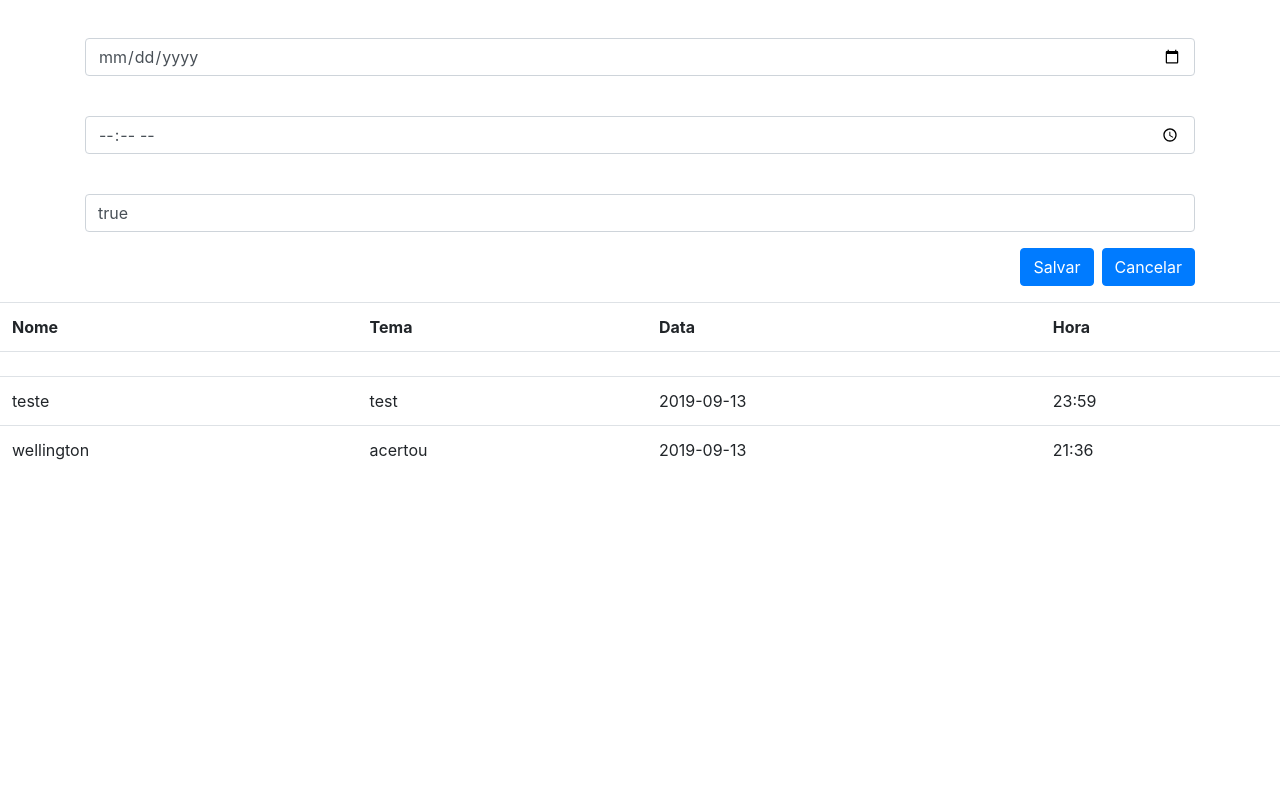
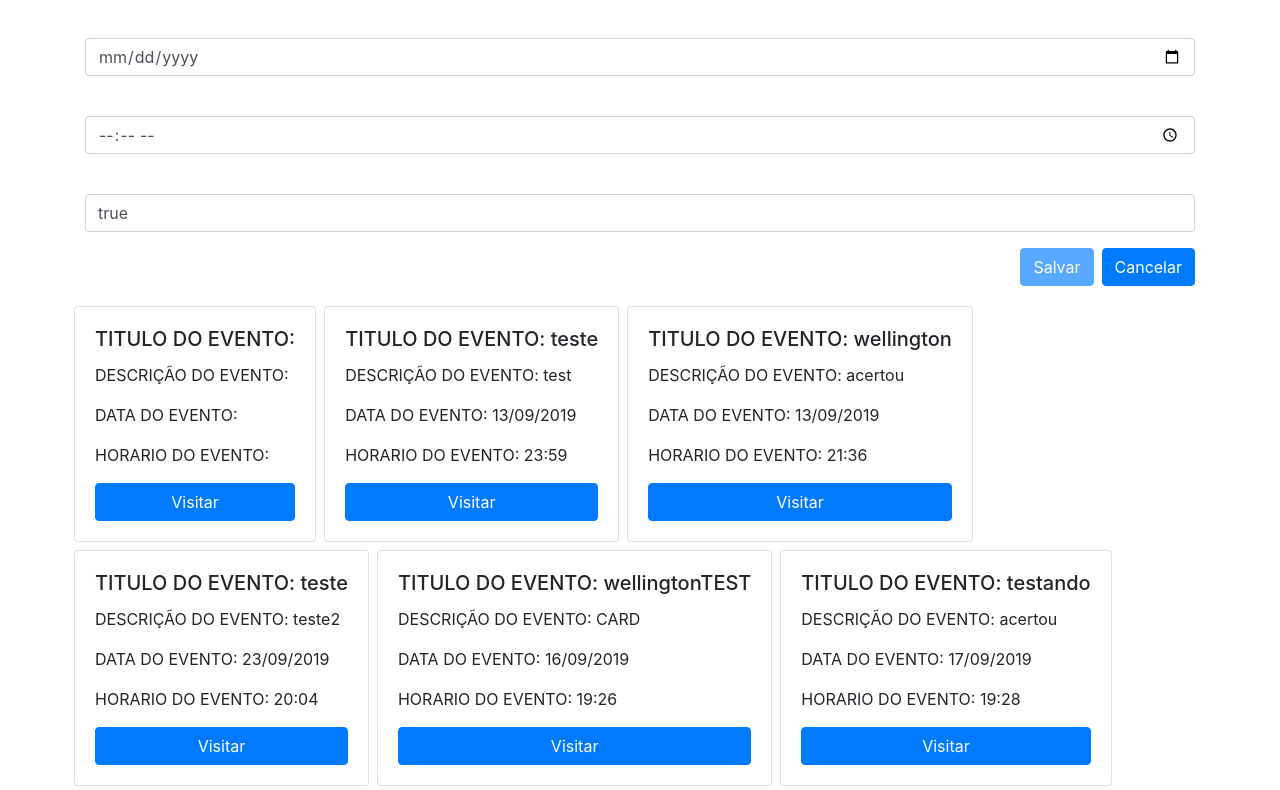
Before and after one commit to wellington58/projetoangular, an Angular app: page /addevento in a window 1280 px wide. Shown: the part 198-988 px from the top of the page. Before the commit the page ends 800 px from the top, so only its background shows below. Built offline with nearby package versions, Linux system fonts and the light colour scheme; data requests are answered from the project's data file.

Commit message:
aula12 16/09

```diff
--- a/db.json
+++ b/db.json
@@ -13,6 +13,13 @@
       "email": "teste@gmail.com",
       "pws": "123456",
       "id": 2
+    },
+    {
+      "ativo": true,
+      "nome": "wellin",
+      "email": "taianeb294@gmail.com",
+      "pws": "123456",
+      "id": 3
     }
   ],
   "eventos": [
@@ -34,6 +41,30 @@
       "data": "2019-09-13",
       "hora": "21:36",
       "id": 2
+    },
+    {
+      "ativo": true,
+      "nome": "teste",
+      "tema": "teste2",
+      "data": "2019-09-23",
+      "hora": "20:04",
+      "id": 3
+    },
+    {
+      "ativo": true,
+      "nome": "wellingtonTEST",
+      "tema": "CARD",
+      "data": "2019-09-16",
+      "hora": "19:26",
+      "id": 4
+    },
+    {
+      "ativo": true,
+      "nome": "testando",
+      "tema": "acertou",
+      "data": "2019-09-17",
+      "hora": "19:28",
+      "id": 5
     }
   ]
 }
--- a/src/app/model/evento.ts
+++ b/src/app/model/evento.ts
@@ -2,6 +2,6 @@ export class Evento {
     nome:string;
     tema:string;
     data:string;
-    horario:string;
+    hora:string;
     ativo:boolean = true;
 }
--- a/src/app/pages/add-evento/add-evento.component.html
+++ b/src/app/pages/add-evento/add-evento.component.html
@@ -31,7 +31,7 @@
         </div>
 
         <div class="form-group text-right">
-            <button type="submit" class="btn btn-primary ml-2">Salvar</button>
+            <button type="submit" class="btn btn-primary ml-2" [disabled]="fc.invalid">Salvar</button>
             <button type="reset" class="btn btn-primary ml-2">Cancelar</button>
         </div>
     </form>
--- a/src/app/pages/add-usuario/add-usuario.component.html
+++ b/src/app/pages/add-usuario/add-usuario.component.html
@@ -11,6 +11,12 @@
             <input type="email" class="form-control" [(ngModel)]="usuario.email" placeholder="E-mail" name="email" required>
             <small class="form-text text-muted "></small>
         </div>
+
+        <div class="form-group">
+                <label for=""></label>
+                <input type="text" class="form-control" [(ngModel)]="cep" placeholder="cep" name="cep" required (keyup)="buscaCep()">
+                <small class="form-text text-muted "></small>
+            </div>
 
         <div class="form-group">
             <label for=""></label>
--- a/src/app/pages/add-usuario/add-usuario.component.ts
+++ b/src/app/pages/add-usuario/add-usuario.component.ts
@@ -42,4 +42,17 @@ export class AddUsuarioComponent implements OnInit {
       }
     )
   }
+
+  protected cep:string;
+
+  buscaCep(){
+    if(this.cep.length > 7){
+      this.usuarioService.getendereço(this.cep).subscribe(
+        res=> {
+        console.log(res);
+
+       }
+      )
+    }
+  }
 }
--- a/src/app/pages/list-evento/list-evento.component.html
+++ b/src/app/pages/list-evento/list-evento.component.html
@@ -1,16 +1,14 @@
-<section>
-    <table class="table" *ngIf="eventos | async as users">
-        <tr>
-            <th>Nome</th>
-            <th>Tema</th>
-            <th>Data</th>
-            <th>Hora</th>
-        </tr>
-        <tr *ngFor="let user of users">
-            <td>{{user.nome}}</td>
-            <td>{{user.tema}}</td>
-            <td>{{user.data}}</td>
-            <td>{{user.hora}}</td>
-        </tr>
-    </table>
+<section class="container">
+    <div class="row" *ngIf="eventos | async as users">
+
+        <div *ngFor="let user of users">
+            <div class="card card-body m-1">
+                <h5 class="card-title">TITULO DO EVENTO: {{user.nome}}</h5>
+                <p class="card-text">DESCRIÇÃO DO EVENTO: {{user.tema}}</p>
+                <p class="card-text">DATA DO EVENTO: {{user.data | date:"dd/MM/yyyy"}}</p>
+                <p class="card-text">HORARIO DO EVENTO: {{user.hora}}</p>
+                <a href="#" class="btn btn-primary">Visitar</a>
+            </div>
+        </div>
+    </div>
 </section>
--- a/src/app/services/usuario.service.ts
+++ b/src/app/services/usuario.service.ts
@@ -9,17 +9,21 @@ import { environment } from '../../environments/environment';
 })
 export class UsuarioService {
 
-private db = environment.serverAPI
+  private db = environment.serverAPI
 
   constructor(
-    protected http:HttpClient
+    protected http: HttpClient
   ) { }
 
-  save(usuario:Usuario){
-   return this.http.post(this.db+"usuarios",usuario)
+  save(usuario: Usuario) {
+    return this.http.post(this.db + "usuarios", usuario)
   }
 
-  getAll(){
+  getAll() {
     return this.http.get(this.db + "usuarios")
   }
+
+  getendereço(cep) {
+    return this.http.get("https://viacep.com.br/ws/" + cep + "/json/")
+  }
 }
```
